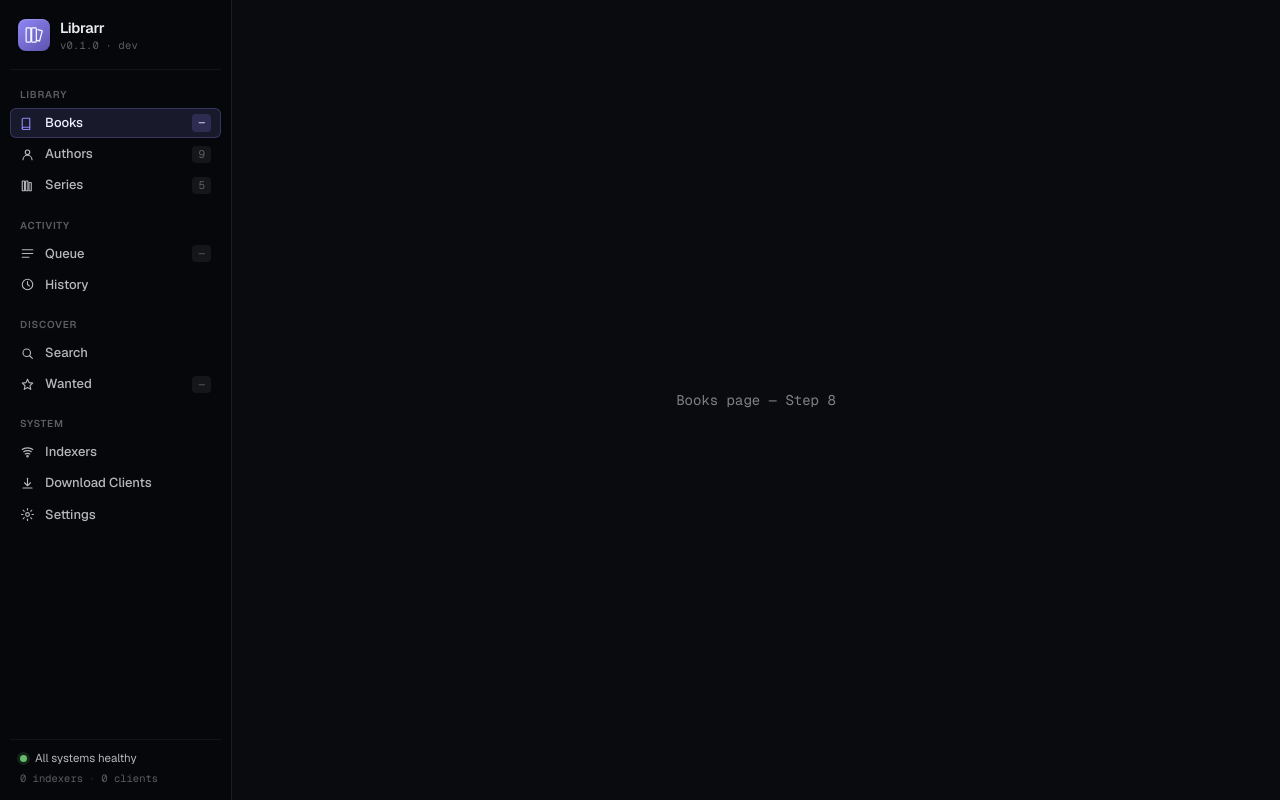
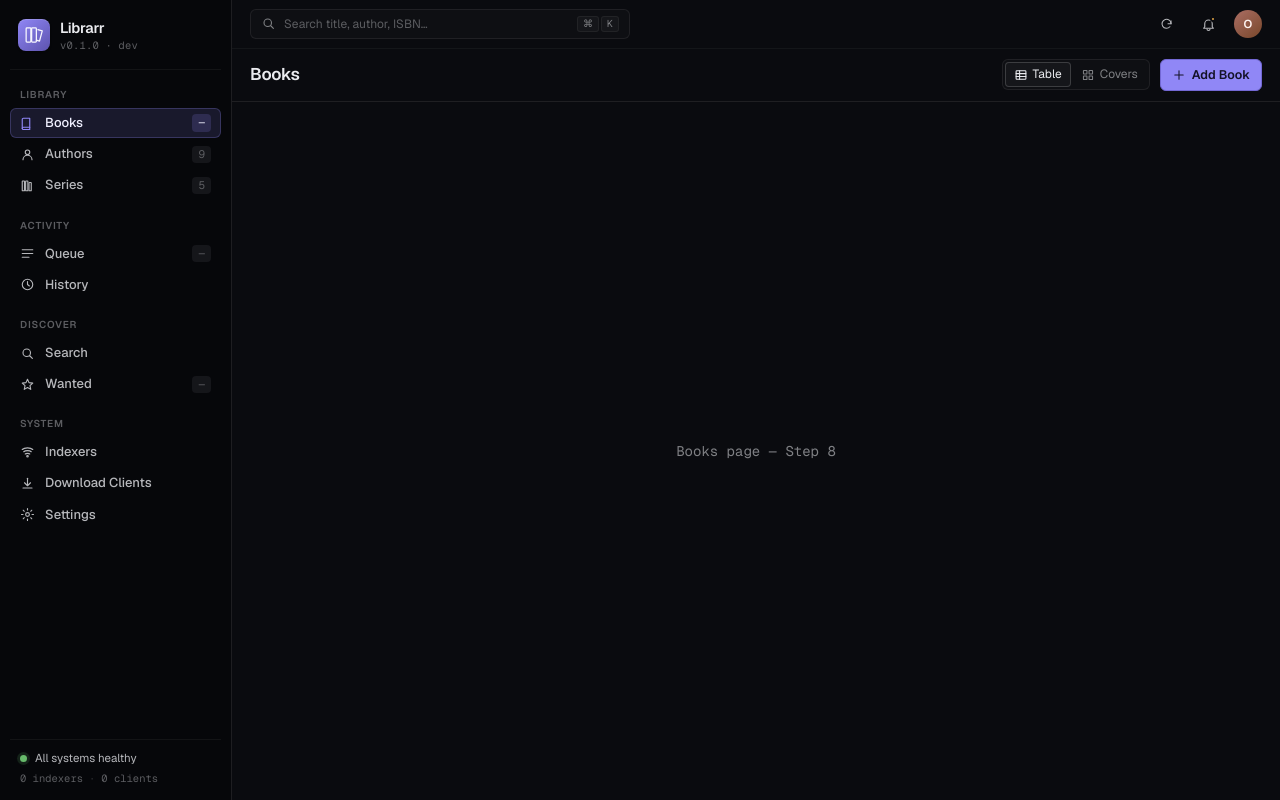
Before and after one commit to Razortype/librarr, a Next.js app in the folder web/: page /books in a window 1280 px wide. Built offline with nearby package versions, Linux system fonts and the light colour scheme; no server answers.

Commit message:
feat(web): wire Topbar into dashboard layout

```diff
--- a/web/src/app/(dashboard)/layout.tsx
+++ b/web/src/app/(dashboard)/layout.tsx
@@ -1,18 +1,39 @@
 "use client";
 
+import { usePathname } from "next/navigation";
 import { Sidebar } from "@/components/sidebar";
+import { Topbar } from "@/components/topbar";
 import { TooltipProvider } from "@/components/ui/tooltip";
+
+function pathnameToTitle(pathname: string): string {
+  if (pathname.startsWith("/books")) return "Books";
+  if (pathname.startsWith("/authors")) return "Authors";
+  if (pathname.startsWith("/series")) return "Series";
+  if (pathname.startsWith("/queue")) return "Queue";
+  if (pathname.startsWith("/history")) return "History";
+  if (pathname.startsWith("/search")) return "Search";
+  if (pathname.startsWith("/wanted")) return "Wanted";
+  if (pathname.startsWith("/indexers")) return "Indexers";
+  if (pathname.startsWith("/download-clients")) return "Download Clients";
+  if (pathname.startsWith("/settings")) return "Settings";
+  return "Librarr";
+}
 
 export default function DashboardLayout({
   children,
 }: {
   children: React.ReactNode;
 }) {
+  const pathname = usePathname();
+
   return (
     <TooltipProvider>
       <div className="app">
         <Sidebar />
-        <main className="main">{children}</main>
+        <main className="main">
+          <Topbar title={pathnameToTitle(pathname)} />
+          {children}
+        </main>
       </div>
     </TooltipProvider>
   );
```
